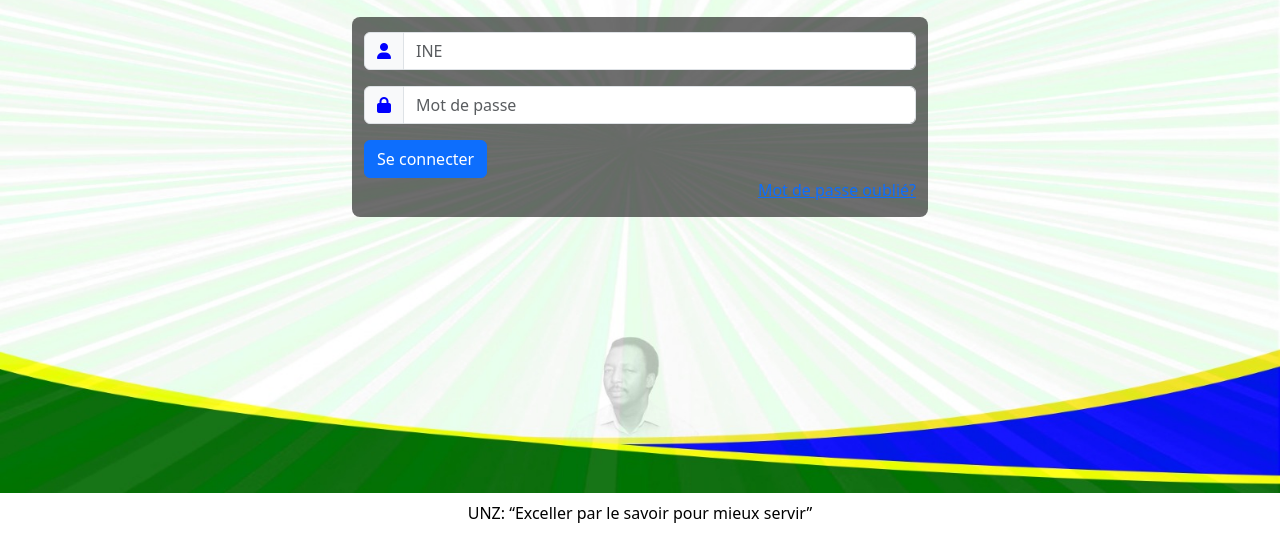
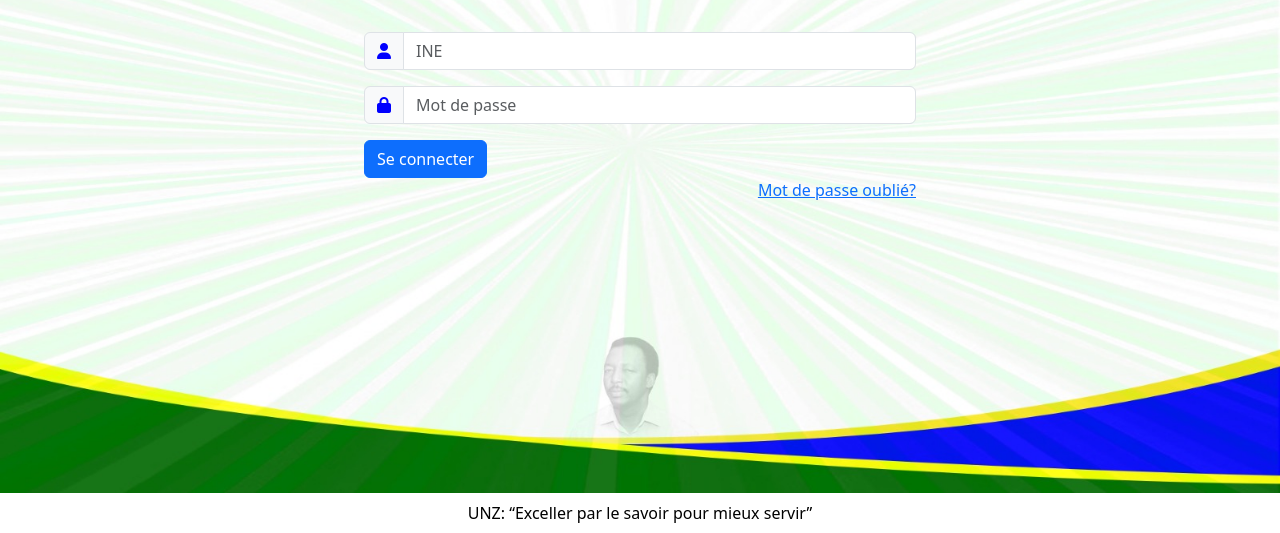
Before and after one commit to YodaNicolas/portail, a plain HTML site: page index.html in a window 1280 px wide. Shown: the part 267-800 px from the top of the page. Drawn offline with Linux system fonts and the light colour scheme.

Commit message:
correction fond

```diff
--- a/Src/Styles/style.css
+++ b/Src/Styles/style.css
@@ -59,7 +59,7 @@
     width: 45%;
     height: 200px;
     border-radius: 8px;
-    background-color: rgba(0, 0, 0, 0.568)
+    /* background-color: rgba(0, 0, 0, 0.568) */
 }
 
 .oubliDiv {
```
